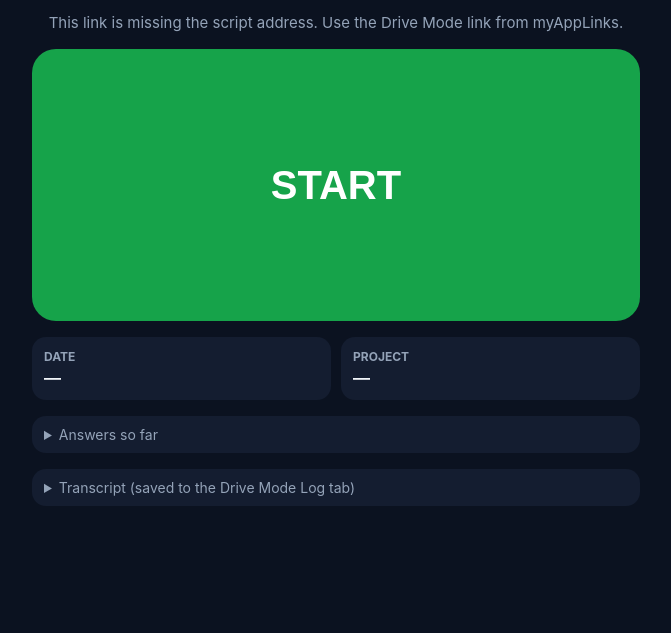
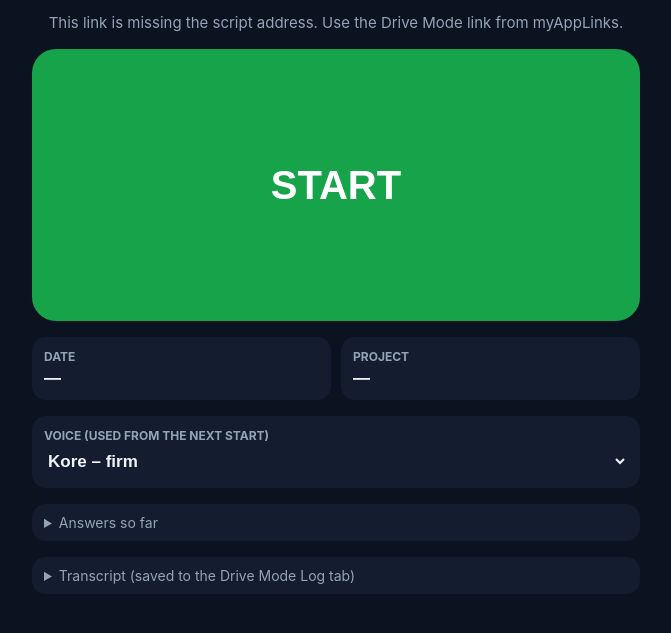
Before and after one commit to ibarrera1031/drive-mode, a plain HTML site: page index.html in a window 1280 px wide. Shown: the part 143-776 px from the top of the page, without its empty margins (304-975 px from the left). Drawn offline with Linux system fonts and the light colour scheme.

Commit message:
Add files via upload

```diff
--- a/index.html
+++ b/index.html
@@ -46,6 +46,21 @@
   </div>
   <a id="openHosted" class="big hidden" target="_top"
     style="display:flex;align-items:center;justify-content:center;background:#2563eb;text-decoration:none;text-align:center">OPEN DRIVE MODE</a>
+  <label class="chip"><b>Voice (used from the next START)</b>
+    <select id="voice" style="width:100%;font-size:17px;font-weight:600;background:var(--card);color:var(--text);border:0;padding:4px 0">
+      <option value="Kore">Kore – firm</option>
+      <option value="Aoede">Aoede – breezy</option>
+      <option value="Leda">Leda – youthful</option>
+      <option value="Zephyr">Zephyr – bright</option>
+      <option value="Sulafat">Sulafat – warm</option>
+      <option value="Gacrux">Gacrux – mature</option>
+      <option value="Puck">Puck – upbeat</option>
+      <option value="Charon">Charon – informative</option>
+      <option value="Fenrir">Fenrir – excitable</option>
+      <option value="Orus">Orus – firm</option>
+      <option value="Achird">Achird – friendly</option>
+      <option value="Schedar">Schedar – even</option>
+    </select></label>
   <details><summary>Answers so far</summary><div id="answers" style="font-size:14px;line-height:1.45;margin-top:8px"></div></details>
   <details><summary>Transcript (saved to the Drive Mode Log tab)</summary><div id="log"></div></details>
 </main>
@@ -382,7 +397,11 @@ function stopPlayback() { playing.forEach(s => { try { s.stop(); } catch (e) {}
 function send(obj) { if (ws && ws.readyState === 1) ws.send(JSON.stringify(obj)); }
 function getToken() { return call('driveLiveToken', KEY); }
 const sleep = ms => new Promise(r => setTimeout(r, ms));
-let everConnected = false, failures = 0;
+let everConnected = false, failures = 0, sessionVoice = '';
+// The voice he picked stays on this phone
+try { const v = localStorage.getItem('driveVoice'); if (v) $('voice').value = v; } catch (e) {}
+if (!$('voice').value) $('voice').selectedIndex = 0;   // a saved voice no longer on the list
+$('voice').onchange = () => { try { localStorage.setItem('driveVoice', $('voice').value); } catch (e) {} };
 async function connect() {
   const token = await getToken();
   setupDone = false;
@@ -392,7 +411,7 @@ async function connect() {
   sock.binaryType = 'arraybuffer';
   sock.onopen = () => send({ setup: {
     model: INIT.model,
-    generationConfig: { responseModalities: ['AUDIO'], speechConfig: { voiceConfig: { prebuiltVoiceConfig: { voiceName: INIT.voice } } } },
+    generationConfig: { responseModalities: ['AUDIO'], speechConfig: { voiceConfig: { prebuiltVoiceConfig: { voiceName: sessionVoice } } } },
     systemInstruction: { parts: [{ text: systemText() }] },
     tools: TOOLS,
     inputAudioTranscription: {}, outputAudioTranscription: {},
@@ -470,6 +489,7 @@ async function start() {
   status('Starting…', 'Allow the microphone if the phone asks.');
   try {
     running = true; resumeHandle = ''; everConnected = false; failures = 0;
+    sessionVoice = $('voice').value;
     // A new START is a new interview (a dropped signal reconnects without coming through here)
     Object.assign(STATE, { date: '', dateSpoken: '', project: null, report: null, forGemini: null, answers: {} });
     chips(); showAnswers();
```
